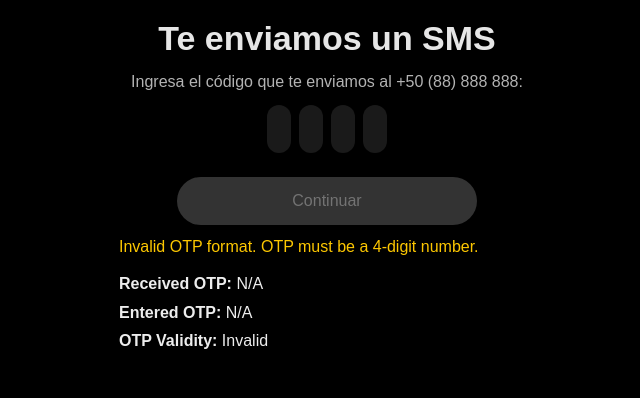
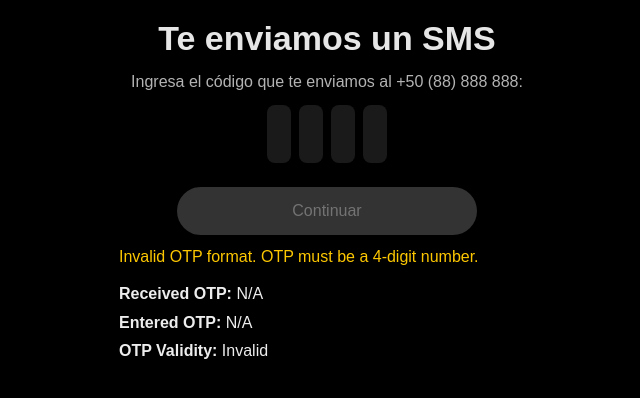
Before and after one commit to JesusGaam/otp-challenge, a React (Vite) app: page /otp-verification in a window 1280 px wide. Shown: the top 398 px of the page, without its empty margins (313-953 px from the left). Built offline with nearby package versions, Linux system fonts and the light colour scheme.

Commit message:
auto complete functionality was disabled. Css styles were finished.

```diff
--- a/src/components/atoms/DigitInput.tsx
+++ b/src/components/atoms/DigitInput.tsx
@@ -19,15 +19,15 @@ const DigitInput = forwardRef<HTMLInputElement, DigitInputProps>(({
     onChange?.(newValue);
   };
 
-  const baseClasses = 'font-poppins bg-white/10 rounded-[50px] w-6 h-12 text-center text-[32px] px-0';
   return (
+    <div className={'p-0 bg-white/10 border-solid border-1 rounded-lg border-transparent focus-within:border-green-500 transition-all'}>
       <input
         ref={ref}
         type="text"
         id={id}
         name={name}
         aria-label={ariaLabel}
-      className={`${baseClasses} ${className}`}
+        className={`text-center text-[32px] w-12 h-14 p-0 m-0 bg-transparent text-white/90 rounded-lg outline-none focus:ring-0 ${className}`}
         defaultValue={defaultValue}
         value={value}
         onChange={handleInput}
@@ -37,7 +37,9 @@ const DigitInput = forwardRef<HTMLInputElement, DigitInputProps>(({
         inputMode='numeric'
         pattern='[0-9]*'
         disabled={disabled}
+        autoComplete='one-time-code'
       />
+    </div>
   );
 });
 
```
Lines whose indentation alone changed are shown as unchanged.
